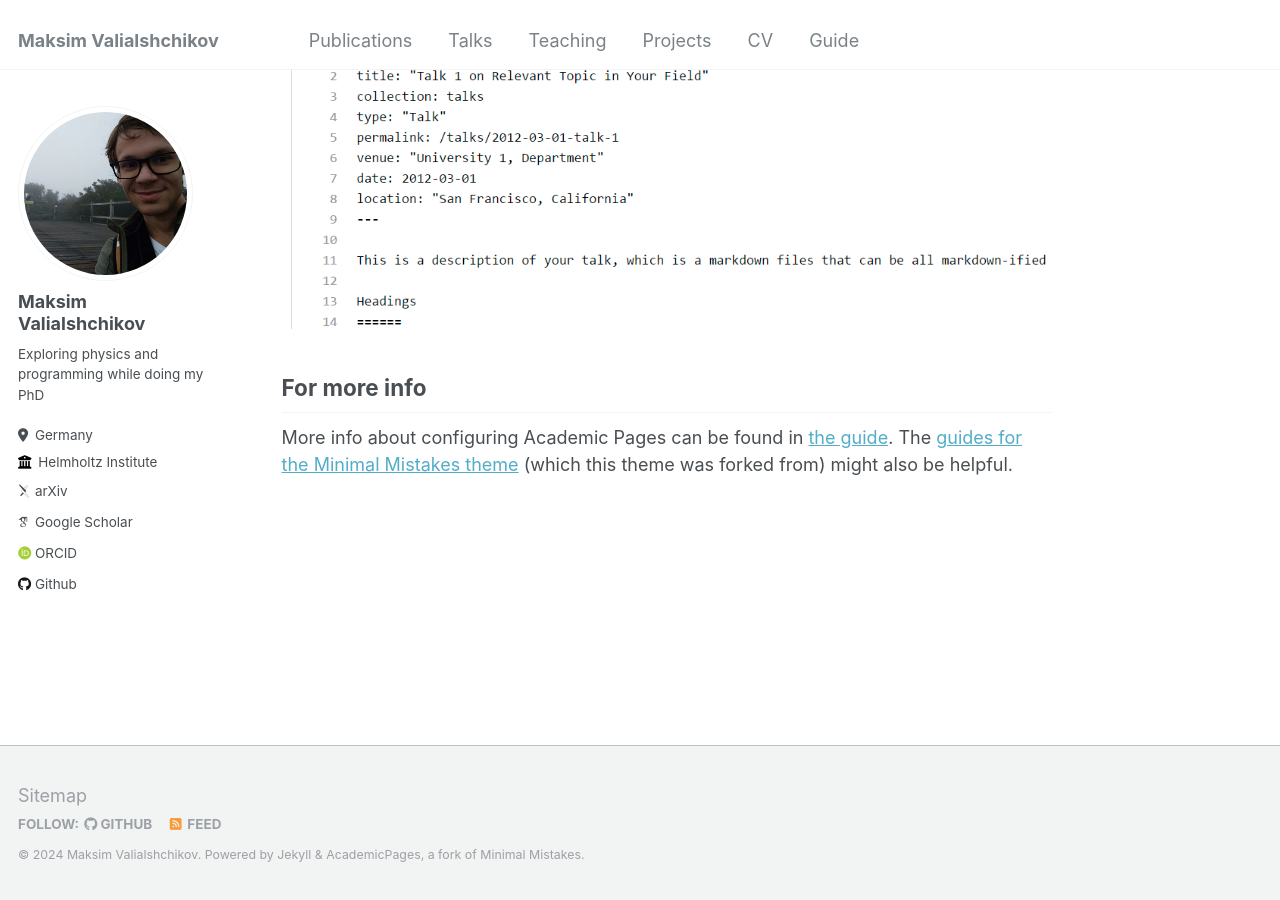
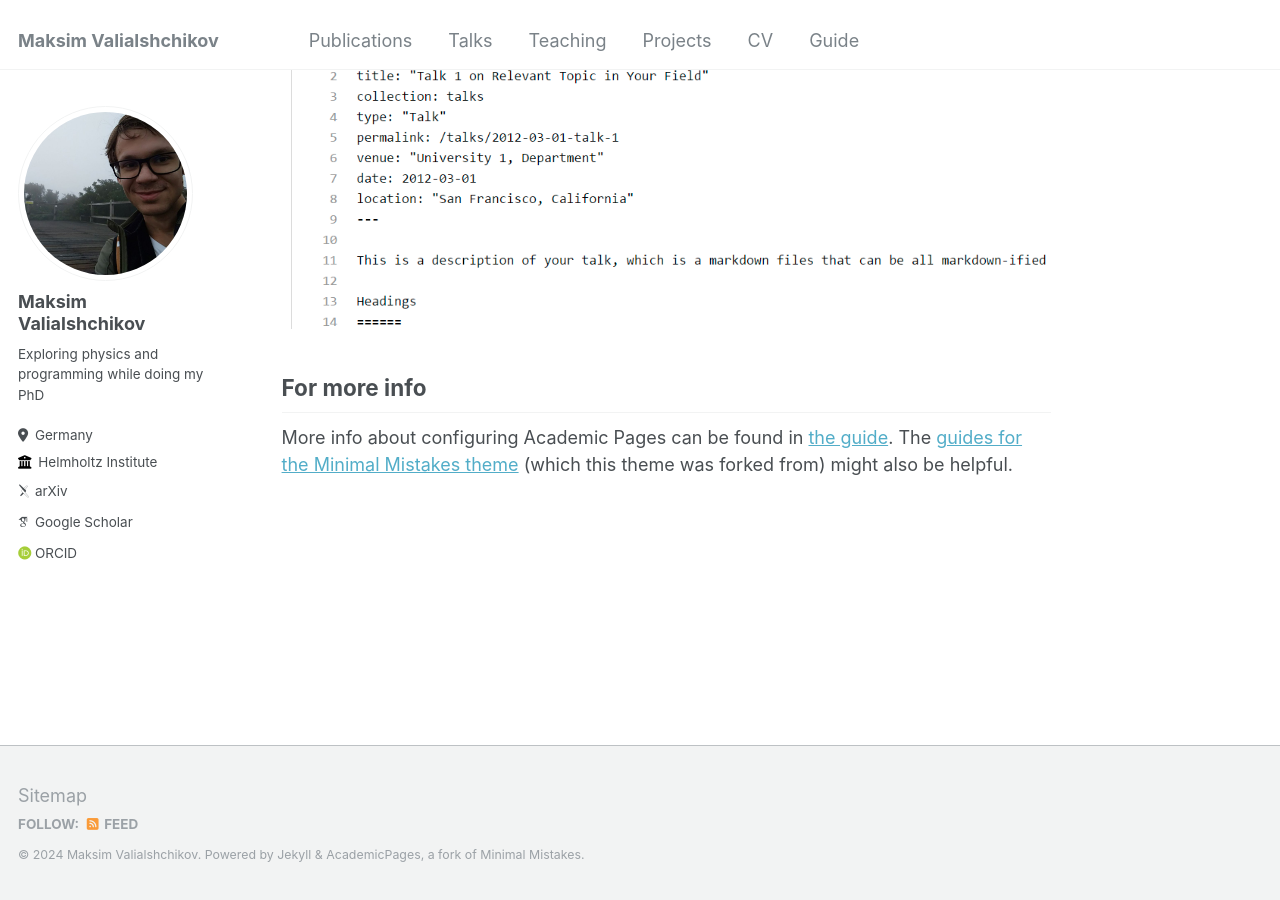
Before and after one commit to maxbalrog/maxbalrog.github.io, a Jekyll site: the page built from _pages/about.md, in a window 1280 px wide and 900 px high, scrolled down 2660 px. Built offline with Jekyll 4.4.1, drawn with Linux system fonts in a browser that asks for light colours; some web fonts are replaced.

Commit message:
Add info

```diff
--- a/_config.yml
+++ b/_config.yml
@@ -43,7 +43,7 @@ author:
   bitbucket        : # Username - Update with your username on the site
   codepen          : # Username
   dribbble         : # Username
-  github           : "maxbalrog"
+  github           : #"maxbalrog"
   kaggle           : # Username
   stackoverflow    : # User number or user number and name (i.e., use "1" or "1/jeff-atwood")
 
```
